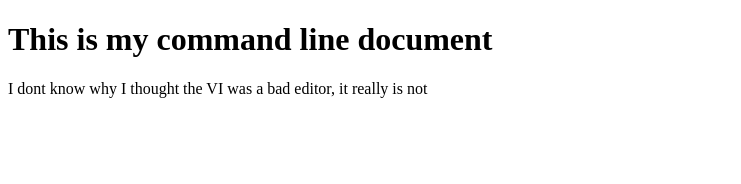
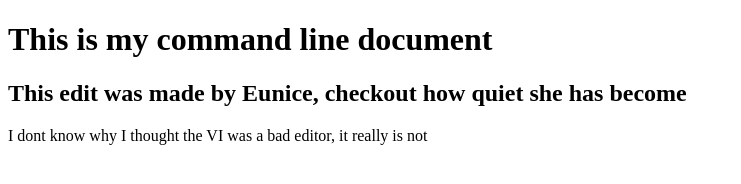
Before and after one commit to MaureenMOguche/alx-practice, a plain HTML site: page index.html in a window 1280 px wide. Shown: the whole page, without its empty margins (0-741 px from the left). Drawn offline with Linux system fonts and the light colour scheme.

Commit message:
edited index

```diff
--- a/index.html
+++ b/index.html
@@ -8,6 +8,7 @@
 </head>
 <body>
     <h1>This is my command line document</h1>
+	<h2>This edit was made by Eunice, checkout how quiet she has become</h2>
     <p> I dont know why I thought the VI was a bad editor, it really is not</p>
 </body>
 </html>
```
